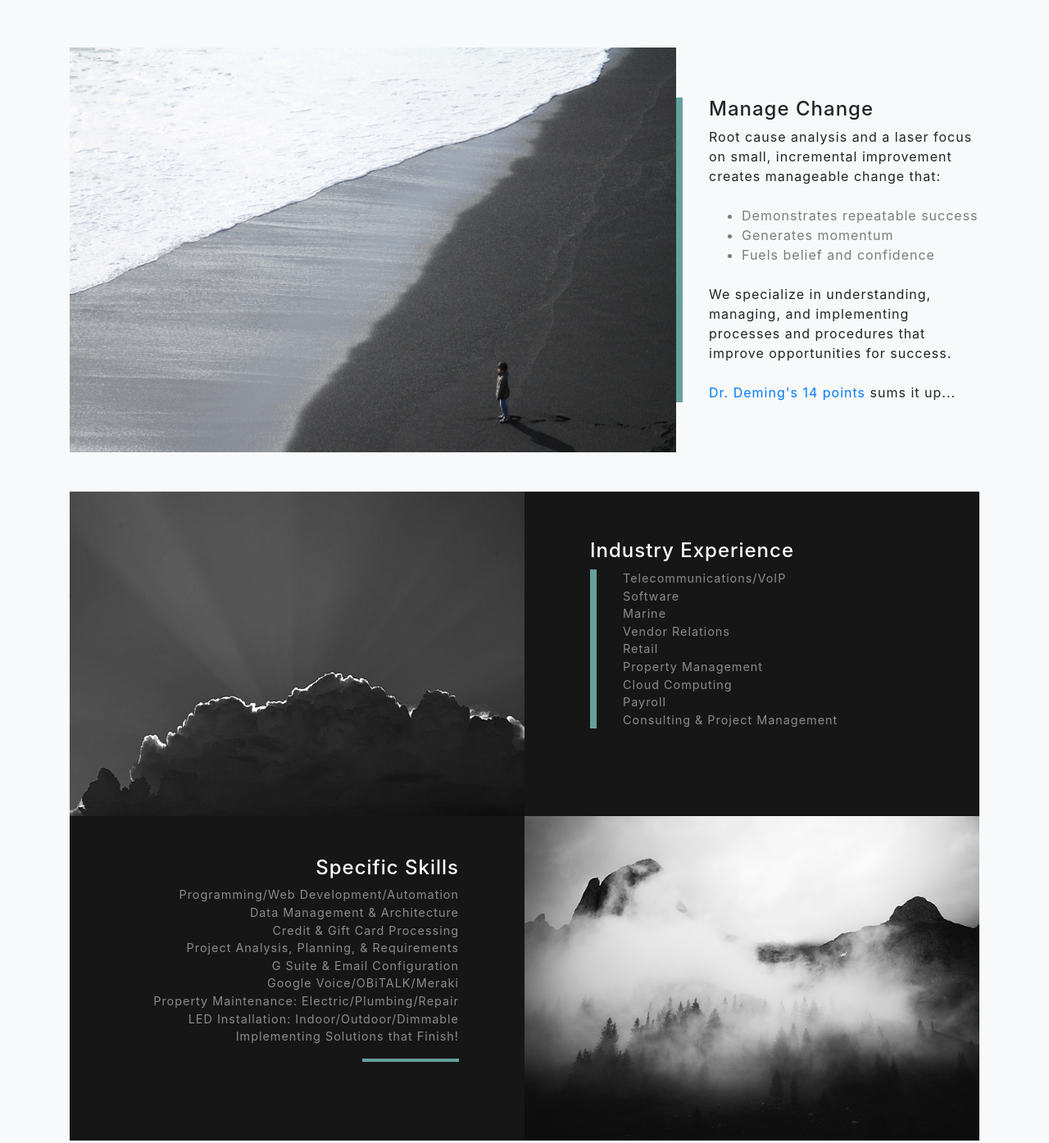
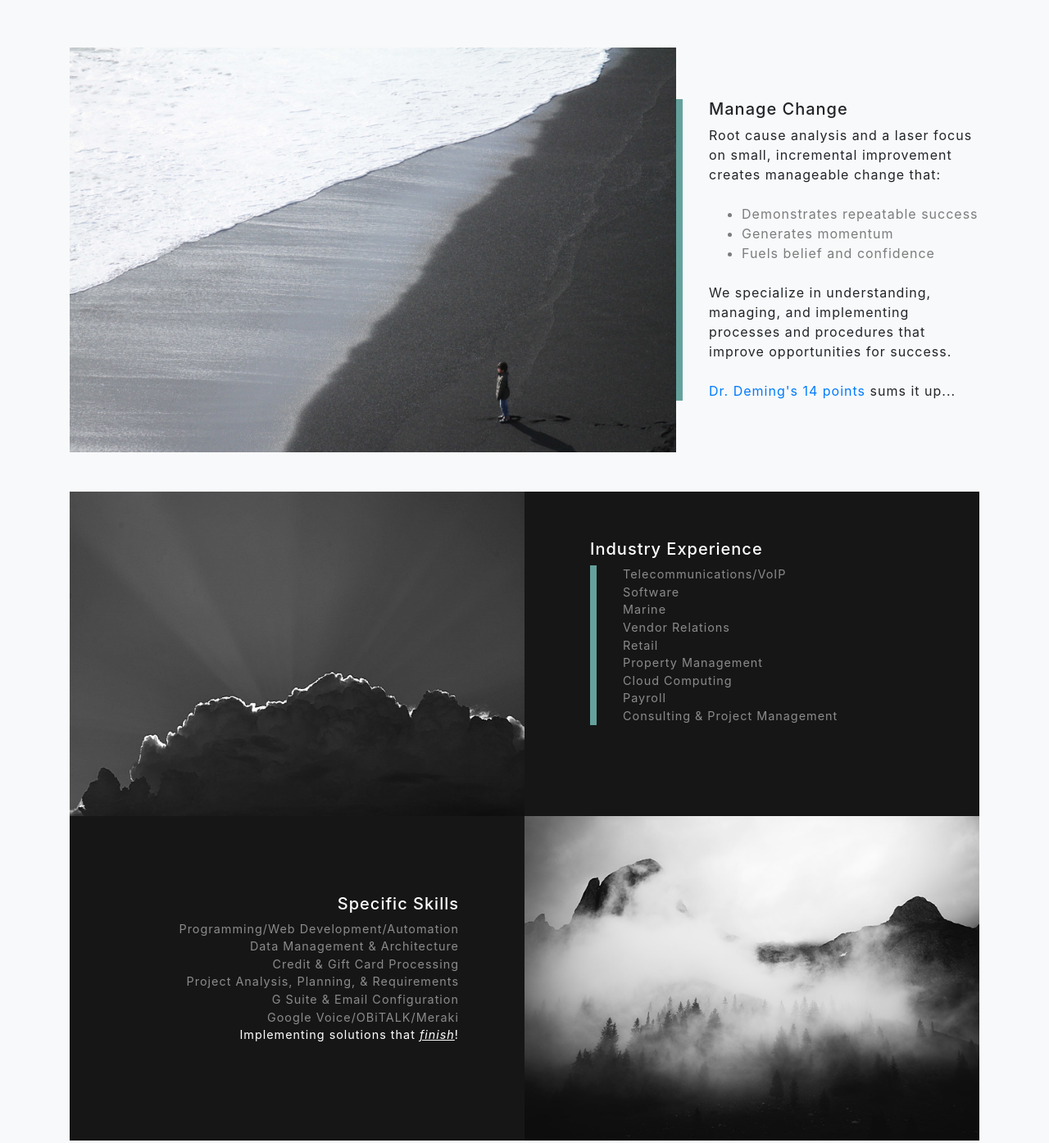
Before and after one commit to djbrooks/grayscale-site, a website with bundled scripts: page index.html in a window 1280 px wide. Shown: the part 1580-2975 px from the top of the page at 82% size. Built offline with nearby package versions, Linux system fonts and the light colour scheme.

```diff
--- a/index.html
+++ b/index.html
@@ -92,7 +92,7 @@
           </div>
           <div class="col-xl-4 col-lg-5">
               <div class="featured-text text-center text-lg-left">
-              <h4>Manage Change</h4>
+              <h5>Manage Change</h5>
               <p class="text-black mb-0">
               Root cause analysis and a laser focus on small, incremental improvement creates manageable change that:</p>
               <br/>
@@ -119,8 +119,8 @@
           <div class="col-lg-6">
             <div class="bg-black text-center h-100 project">
               <div class="d-flex h-100">
-                <div class="project-text w-100 my-auto text-center text-lg-left" style="padding-top: 2rem;">
-                  <h4 class="text-white">Industry Experience</h4>
+                <div class="project-text w-100 my-auto text-center text-lg-left" style="padding-top: 1.7rem;">
+                  <h5 class="text-white">Industry Experience</h5>
                   <p class="mb-0 text-white-50 featured-text">
                     Telecommunications/VoIP</br>
                     Software</br>
@@ -146,8 +146,8 @@
           <div class="col-lg-6 order-lg-first">
             <div class="bg-black text-center h-100 project">
               <div class="d-flex h-100">
-                <div class="project-text w-100 my-auto text-center text-lg-right" style="padding-top: 2rem;">
-                  <h4 class="text-white">Specific Skills</h4>
+                <div class="project-text w-100 my-auto text-center text-lg-right" style="padding-top: .5rem; padding-bottom: 2rem; padding-left: 4rem;">
+                  <h5 class="text-white">Specific Skills</h5>
                   <p class="mb-0 text-white-50">
                   Programming/Web Development/Automation</br>
                   Data Management &amp; Architecture</br>
@@ -155,9 +155,12 @@
                   Project Analysis, Planning, &amp; Requirements</br>
                   G Suite &amp; Email Configuration</br>
                   Google Voice/OBiTALK/Meraki</br>
+<!--
                   Property Maintenance: Electric/Plumbing/Repair</br>
                   LED Installation: Indoor/Outdoor/Dimmable</br>
-                  Implementing Solutions that Finish!</br>
+-->
+<dev class="text-white">
+Implementing solutions that <i><u>finish</u></i>!</div></br>
                   </p>
                   <hr class="d-none d-lg-block mb-0 mr-0">
                 </div>
```
